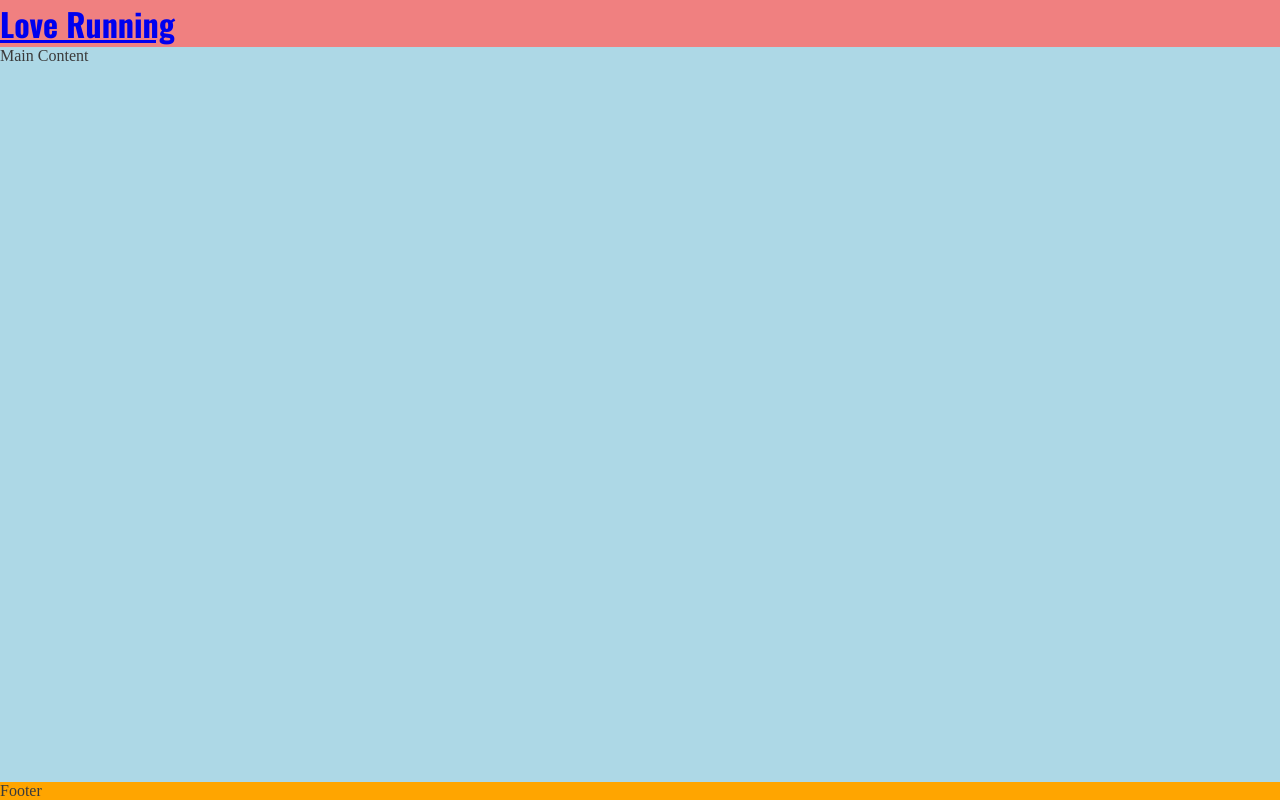
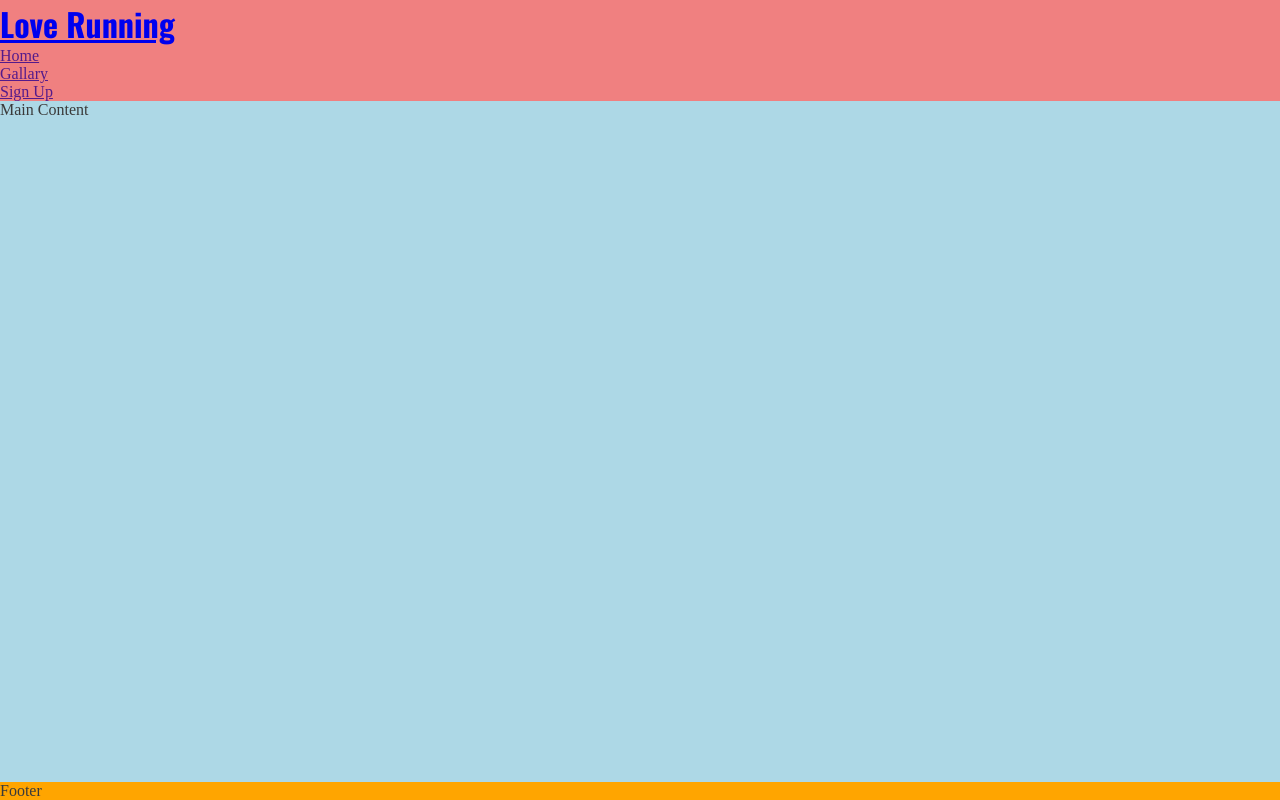
Before and after one commit to Sherrif-Isam/Love-Running, a plain HTML site: page index.html in a window 1280 px wide. Drawn offline with nearby package versions, Linux system fonts and the light colour scheme.

Commit message:
Create navigation section

```diff
--- a/index.html
+++ b/index.html
@@ -25,6 +25,13 @@
         <a href="index.html">
             <h1 id="logo">Love Running</h1>
         </a>
+        <nav>
+            <ul>
+                <li><a href=""> Home </a></li>
+                <li><a href=""> Gallary </a></li>
+                <li><a href=""> Sign Up </a></li>
+            </ul>
+        </nav>
     </header>
     <!-- Main Content -->
     <main>Main Content</main>
```
